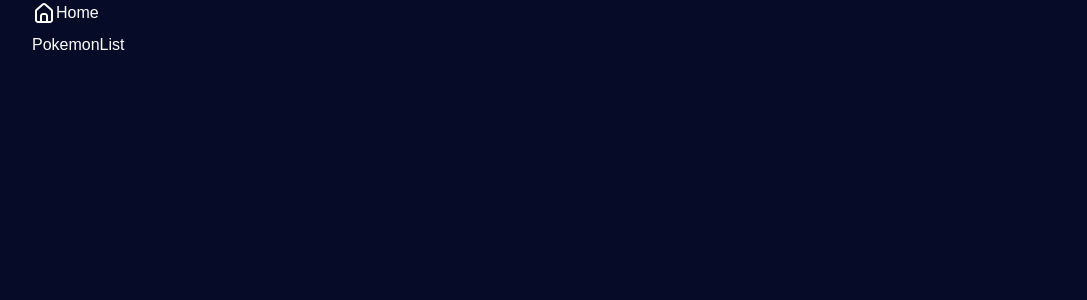
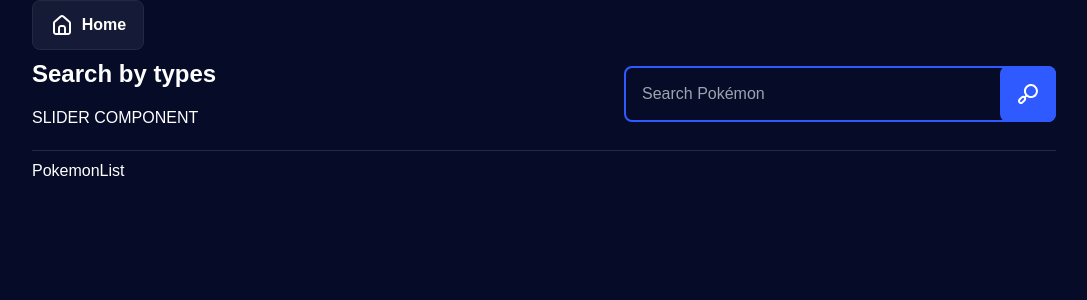
Before and after one commit to mrkustbgo/pokemon-app, a Next.js app: page / in a window 1280 px wide. Shown: the top 300 px of the page, without its empty margins (96-1183 px from the left). Built offline with nearby package versions, Linux system fonts and the light colour scheme.

Commit message:
features: searchbar-ui

```diff
--- a/components/SearchBar/SearchBar.tsx
+++ b/components/SearchBar/SearchBar.tsx
@@ -1,16 +1,38 @@
-import { Box, Button, Flex } from "@chakra-ui/react";
+import { Box, Button, Input, Stack, Text } from "@chakra-ui/react";
 import { NextPage } from "next";
 import Image from "next/image";
 
 const SearchBar: NextPage = () => {
   return (
-    <Box className="">
-      <Button>
+    <Stack className="border-b border-solid border-searchBarBorder pb-5">
+      <Button className="bg-[#151a37] py-3 px-4 rounded-lg flex justify-center items-center gap-[0.5rem] font-bold text-white leading-[150%] border border-solid border-buttonBorder w-[111.83px] h-[50px]">
         <Image src="/icon-home.svg" height={24} width={24} alt="Icon Home" />
         Home
       </Button>
-      <Flex></Flex>
-    </Box>
+      <Box className="lg:flex lg:items-center lg:justify-between ">
+        <Box>
+          <Text className="text-2xl leading[135%] font-bold mb-4 ">
+            Search by types
+          </Text>
+          SLIDER COMPONENT
+        </Box>
+        <form className="relative">
+          <Input
+            placeholder="Search Pokémon"
+            size="lg"
+            className="w-full lg:w-[432px] h-[56px] bg-transparent border-[0.13rem] border-solid border-inputBorder rounded-lg p-4 leading-[150%] font-normal text-white outline-none"
+          />
+          <Box className="absolute right-0 top-[50%] translate-y-[-50%] w-14 h-14 flex justify-center bg-inputBorder rounded-lg cursor-pointer">
+            <Image
+              src="/icon-search.svg"
+              height={24}
+              width={24}
+              alt="Icon search"
+            />
+          </Box>
+        </form>
+      </Box>
+    </Stack>
   );
 };
 
--- a/pages/index.tsx
+++ b/pages/index.tsx
@@ -5,7 +5,7 @@ import { PokemonList, SearchBar } from "../components";
 const Home: NextPage = () => {
   return (
     <>
-      <Stack className="w-4/5 m-auto">
+      <Stack className="w-[95%] lg:w-4/5 m-auto">
         <SearchBar />
         <PokemonList />
       </Stack>
--- a/tailwind.config.js
+++ b/tailwind.config.js
@@ -6,7 +6,13 @@ module.exports = {
     "./components/**/*.{js,ts,jsx,tsx}",
   ],
   theme: {
-    extend: {},
+    extend: {
+      colors: {
+        searchBarBorder: "rgb(36, 41, 63)",
+        buttonBorder: "rgb(36, 41, 63)",
+        inputBorder: "rgb(47, 90, 255)",
+      },
+    },
   },
   plugins: [],
 };
```
